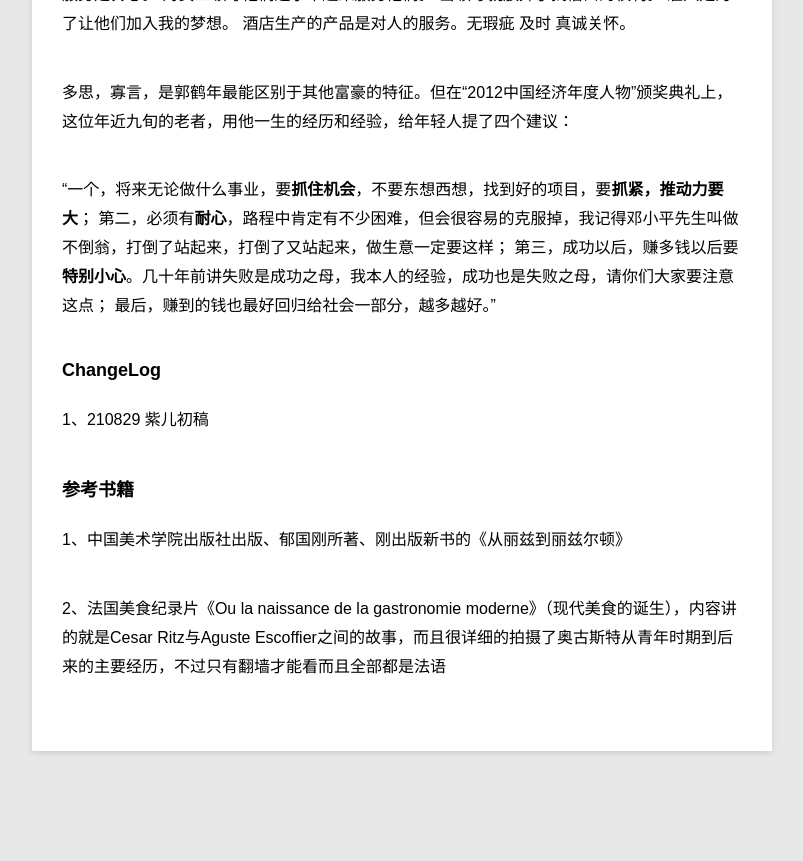
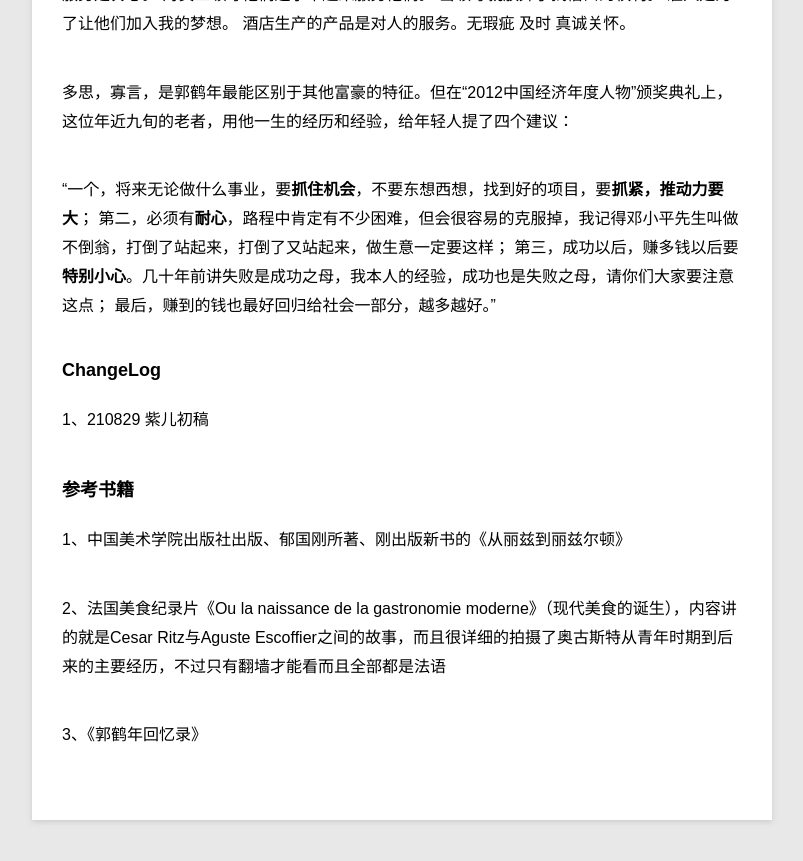
Before and after one commit to violettianjie/violettianjie.github.io, a Jekyll site: the page built from _posts/blog/2021-08-29-ritz.md, in a window 1280 px wide and 900 px high, scrolled down 4937 px. Shown: the top 861 px of the window, without its empty margins (78-881 px from the left). Built offline with Jekyll 4.4.1, drawn with Linux system fonts in a browser that asks for light colours; before the commit the page ends 5768 px from its top, so only the background shows below that.

Commit message:
Update 2021-08-29-ritz.md

```diff
--- a/_posts/blog/2021-08-29-ritz.md
+++ b/_posts/blog/2021-08-29-ritz.md
@@ -135,3 +135,5 @@ Ritz Carlton最早进入中国市场在1993年，官方中译为“丽嘉酒店
 1、中国美术学院出版社出版、郁国刚所著、刚出版新书的《从丽兹到丽兹尔顿》
 
 2、法国美食纪录片《Ou la naissance de la gastronomie moderne》（现代美食的诞生），内容讲的就是Cesar Ritz与Aguste Escoffier之间的故事，而且很详细的拍摄了奥古斯特从青年时期到后来的主要经历，不过只有翻墙才能看而且全部都是法语
+
+3、《郭鹤年回忆录》
```
